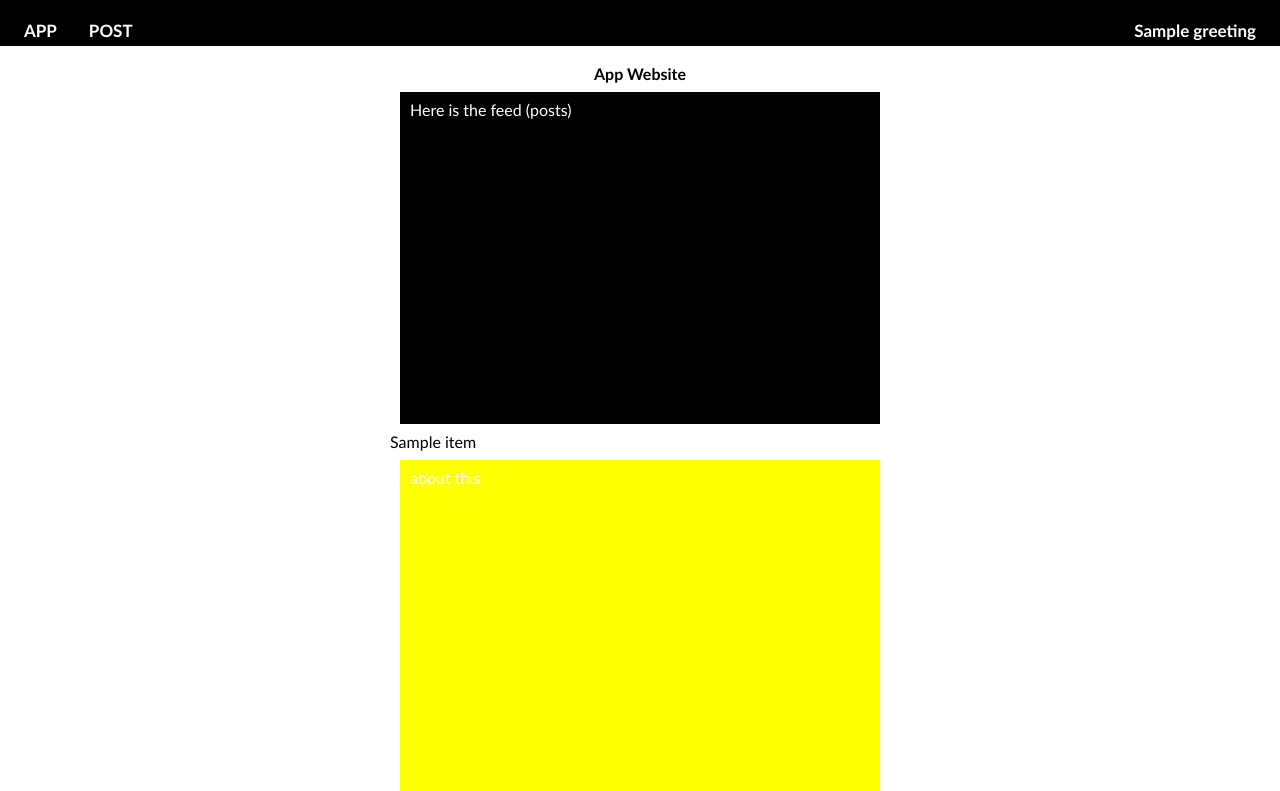
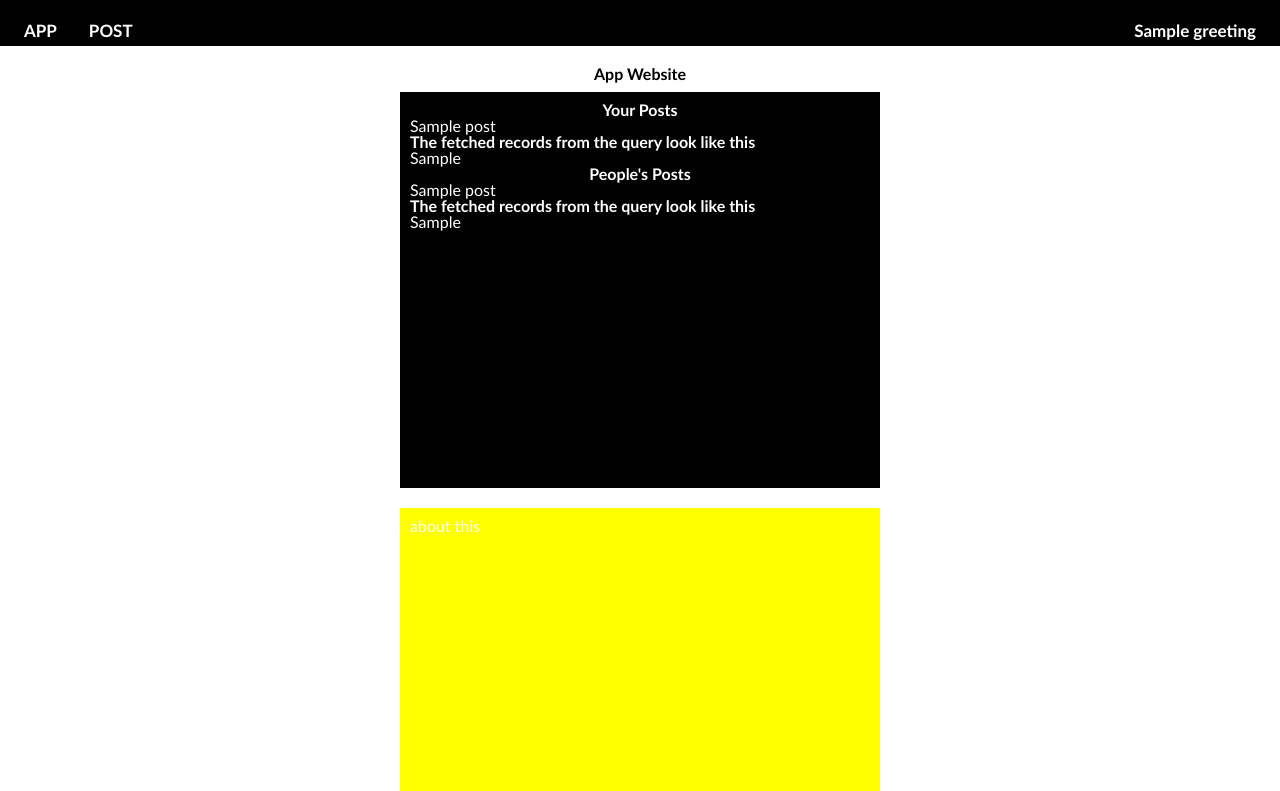
Before and after one commit to gacrodri/social-change, a Python web app: template templates/welcome.html in a window 1280 px wide. Shown: the top 791 px of the page. Run offline with Jinja, Linux system fonts and the light colour scheme; the template is opened without the code that fills it: most values are stand-ins (such as "Sample title", 1, 10 or a date in 2020).

Commit message:
the whole entire feed functionality

```diff
--- a/templates/posts.html
+++ b/templates/posts.html
@@ -9,13 +9,13 @@
   <main class="Site-content">
     <div id="nav">
       <a id="link1" href="/"><b>APP</b></a>
-      <a id="link1" href="/new"><b>POST</b></a>
+      <a id="link1" href="/new-post"><b>POST</b></a>
       <a id="loginbuttom" href="{{auth_url}}"><b>{{greeting}}</b></a>
     </div>
   <h1>App Website</h1>
   <div id="main">
       <h2>Post your item</h2>
-    <form method="post" action="/show">
+    <form method="post" action="/new-post">
       <p> Item title:</p>
       <input type= "text" name="title" value="">
       <p> Description of your item:</p>
--- a/templates/welcome.html
+++ b/templates/welcome.html
@@ -32,16 +32,26 @@
   <main class="Site-content">
   <div id="nav">
     <a id="link1" href="/"><b>APP</b></a>
-    <a id="link1" href="/new"><b>POST</b></a>
+    <a id="link1" href="/new-post"><b>POST</b></a>
     <a id="loginbuttom" href="{{auth_url}}"><b>{{greeting}}</b></a>
   </div>
   <h1>App Website</h1>
   <div id="main">
-    <div class="content-item red">Here is the feed (posts)</div>
-    {% for item in items %}
-      <div>{{item.title}}</div>
-    {% endfor %}
+    <div class="content-item red">
+      <h1>Your Posts</h1>
+      {% for post in your_own_posts %}
+        <p>{{post.title}}</p>
+      {% endfor %}
+      <h4>The fetched records from the query look like this</h4>
+      {{your_own_posts}}
 
+      <h1>People's Posts</h1>
+      {% for post in everyones_posts %}
+        <p>{{post.title}}</p>
+      {% endfor %}
+      <h4>The fetched records from the query look like this</h4>
+      {{everyones_posts}}
+    </div>
   <div class="content-item blue">about this</div>
   </div>
   <footer class="red">
```
Also changed, not shown: index.yaml (added, +17 -0 lines), main.py (+12 -9 lines).
